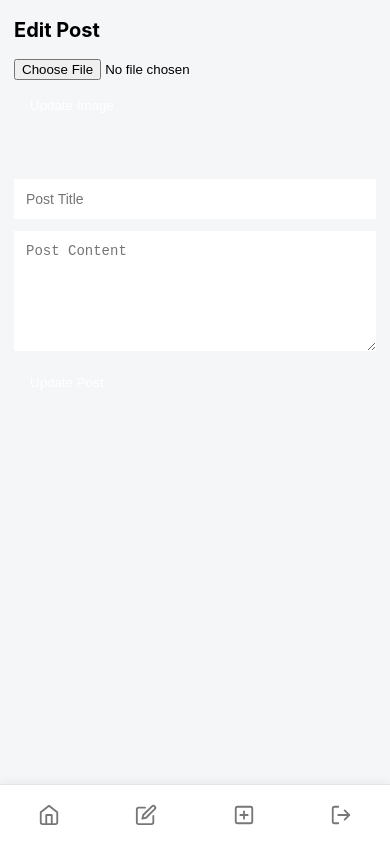
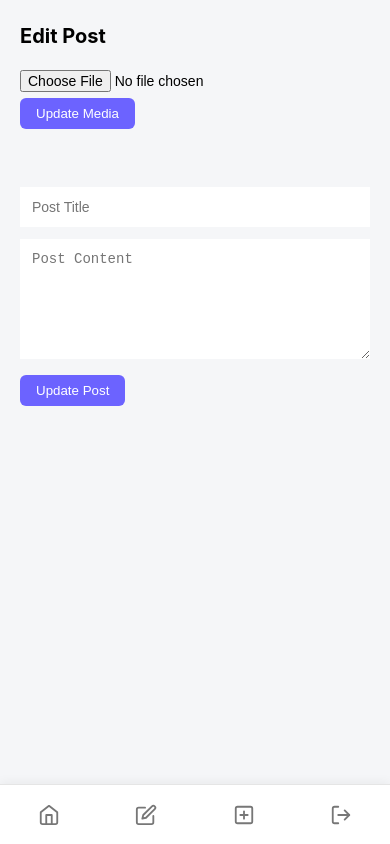
Before and after one commit to MaheshSabavath25/Blog-Application-Frontend, a React (Vite) app: page /edit-post/1 in a window 390 px wide. Built offline with nearby package versions, Linux system fonts and the light colour scheme; no server answers.

Commit message:
_ changes

```diff
--- a/src/pages/CreatePost.jsx
+++ b/src/pages/CreatePost.jsx
@@ -152,7 +152,7 @@ const CreatePost = () => {
   onClick={() => document.getElementById("fileInput").click()}
   disabled={loading}
 >
-  {image ? "Image Selected ✓" : "Upload Image"}
+  {image ? "Image Selected ✓" : "Upload Post"}
 </button>
 
 
--- a/src/pages/EditPost.jsx
+++ b/src/pages/EditPost.jsx
@@ -13,6 +13,10 @@ const EditPost = () => {
   const [image, setImage] = useState(null);
   const [loading, setLoading] = useState(true);
 
+  const [videoUrl, setVideoUrl] = useState(null);
+const [video, setVideo] = useState(null);
+
+
   useEffect(() => {
     const fetchPost = async () => {
       try {
@@ -20,6 +24,8 @@ const EditPost = () => {
         setTitle(res.data.title);
         setContent(res.data.content);
         setImageName(res.data.imageName);
+setVideoUrl(res.data.videoUrl);
+
       } catch {
         alert("Failed to load post");
       } finally {
@@ -44,22 +50,32 @@ const EditPost = () => {
     }
   };
 
-  const updateImage = async () => {
-    if (!image) return alert("Please select an image");
+  const updateMedia = async () => {
+  if (!image && !video)
+    return alert("Please select image or video");
 
   const formData = new FormData();
-    formData.append("image", image);
 
   try {
+    if (video) {
+      formData.append("video", video);
+      await API.post(`/api/posts/${postId}/video`, formData, {
+        headers: { "Content-Type": "multipart/form-data" },
+      });
+    } else {
+      formData.append("image", image);
       await API.post(`/api/posts/${postId}/image`, formData, {
         headers: { "Content-Type": "multipart/form-data" },
       });
-      alert("Image updated successfully ✅");
+    }
+
+    alert("Media updated successfully ✅");
     window.location.reload();
   } catch {
-      alert("Failed to update image ❌");
+    alert("Failed to update media ❌");
   }
 };
+
 
   if (loading) return <p>Loading...</p>;
 
@@ -67,7 +83,7 @@ const EditPost = () => {
     <div className="edit-post">
       <h2>Edit Post</h2>
 
-{imageName && (
+{(imageName || videoUrl) && (
   <div className="image-wrapper">
     <button
       className="back-btn"
@@ -76,25 +92,48 @@ const EditPost = () => {
       ←
     </button>
 
+    {videoUrl ? (
+      <video
+        className="edit-post-image"
+        src={videoUrl}
+        controls
+      />
+    ) : (
       <img
         className="edit-post-image"
         src={imageName}
         alt="post"
       />
+    )}
   </div>
 )}
 
 
+
       <input
         type="file"
-        accept="image/*"
+        accept="image/*,video/*"
+
         className="ep-file"
-        onChange={(e) => setImage(e.target.files[0])}
+        onChange={(e) => {
+  const file = e.target.files[0];
+  if (!file) return;
+
+  if (file.type.startsWith("video")) {
+    setVideo(file);
+    setImage(null);
+  } else {
+    setImage(file);
+    setVideo(null);
+  }
+}}
+
       />
 
-      <button className="ep-btn" onClick={updateImage}>
-        Update Image
+      <button className="ep-btn" onClick={updateMedia}>
+  Update Media
 </button>
+
 
       <hr />
 
--- a/src/styles/edit-post.css
+++ b/src/styles/edit-post.css
@@ -17,19 +17,24 @@
 
 /* ===== IMAGE WRAPPER ===== */
 .image-wrapper {
+  width: 100%;
+  margin-bottom: 20px;
   position: relative;
-  width: 100%;
-  margin-bottom: 15px;
+  z-index: 1;
 }
 
 /* ===== IMAGE ===== */
 .edit-post-image {
   width: 100%;
   height: 240px;
-  object-fit: cover;
   border-radius: 12px;
   display: block;
 }
+
+video.edit-post-image {
+  background: #000;
+}
+
 
 /* ===== BACK BUTTON (ON IMAGE) ===== */
 .back-btn {
@@ -65,21 +70,35 @@
 
 /* ===== FILE INPUT ===== */
 .ep-file {
-  margin-bottom: 10px;
+  display: block;
+  padding: 6px 0;
+  font-size: 14px;
 }
+
 
 /* ===== BUTTON ===== */
 .ep-btn {
   padding: 8px 16px;
-  background: var(--accent);
+  background: #6c63ff;
+
   color: #fff;
   border: none;
   cursor: pointer;
   margin-bottom: 18px;
+   border-radius: 6px;
+  transition: 0.2s ease;
+    display: inline-block;
+    position: relative;
+  z-index: 2;
 }
 
 .ep-btn:hover {
-  background: var(--accent-hover);
+  background: #5848e5;
+
+}
+
+.ep-btn:active {
+  transform: scale(0.98);
 }
 
 /* ===== HR ===== */
@@ -91,11 +110,24 @@
 
 /* ===== MOBILE ===== */
 @media (max-width: 600px) {
-  .edit-post {
-    padding: 18px 14px;
+  video.edit-post-image,
+  .edit-post-image {
+    height: 200px;
   }
 
   .edit-post h2 {
     font-size: 20px;
   }
 }
+
+
+/* ===== VIDEO (Same as Image) ===== */
+/* ===== VIDEO (Same as Image) ===== */
+video.edit-post-image {
+  width: 100%;
+  height: 240px;
+  object-fit: cover;
+  border-radius: 12px;
+  background: #000;
+  display: block;
+}
```
Lines whose indentation alone changed are shown as unchanged.
